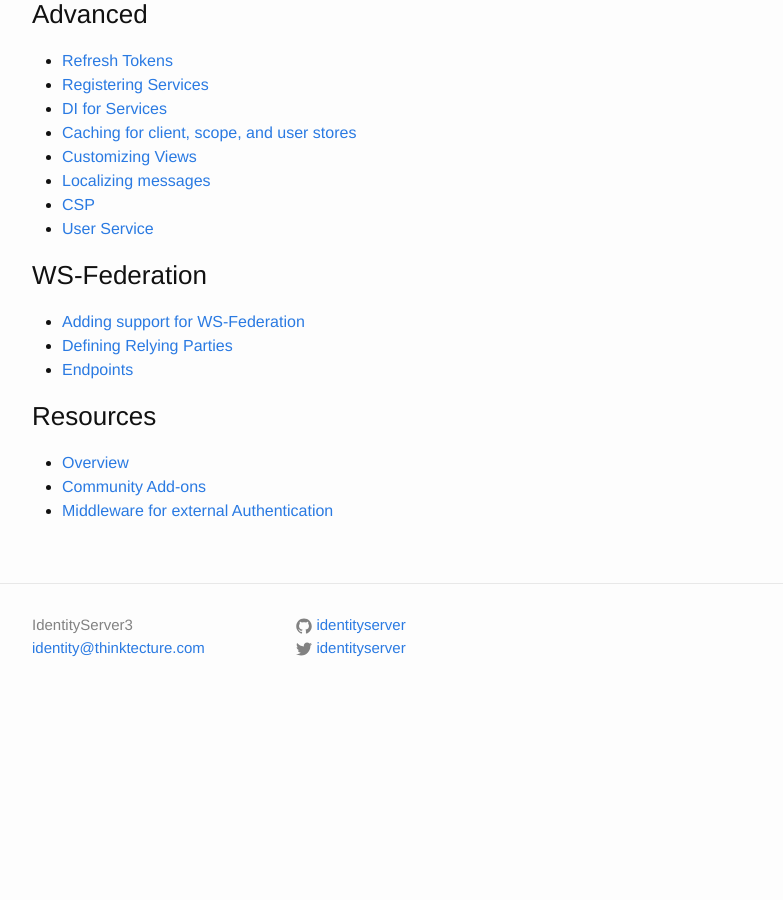
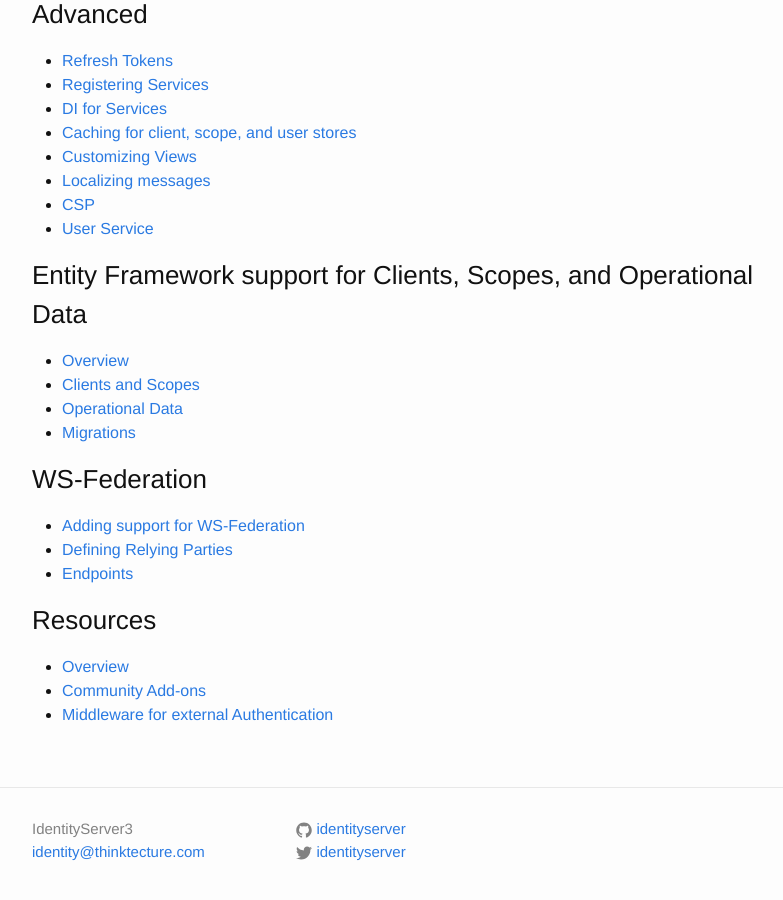
Before and after one commit to IdentityServer/Documentation, a Jekyll site: the page built from docs/toc.md, in a window 1280 px wide and 900 px high, scrolled down 1024 px. Shown: the whole window, without its empty margins (238-1021 px from the left). Built offline with Jekyll 4.4.1, drawn with Linux system fonts in a browser that asks for light colours; Markdown is read by kramdown in place of the engine named in the settings; before the commit the page ends 1743 px from its top, so only the background shows below that.

Commit message:
initial docs for EF

```diff
--- a/docs/toc.md
+++ b/docs/toc.md
@@ -51,6 +51,12 @@
 * [CSP](advanced/csp.html)
 * [User Service](advanced/userService.html)
 
+### Entity Framework support for Clients, Scopes, and Operational Data
+* [Overview](ef/overview.html)
+* [Clients and Scopes](ef/clients_scopes.html)
+* [Operational Data](ef/operational.html)
+* [Migrations](ef/migrations.html)
+
 ### WS-Federation
 
 * [Adding support for WS-Federation](wsFederation/overview.html)
```
Also changed, not shown: docs/ef/clients_scopes.md (added, +5 -0 lines), docs/ef/migrations.md (added, +5 -0 lines), docs/ef/operational.md (added, +5 -0 lines), docs/ef/overview.md (added, +5 -0 lines).
